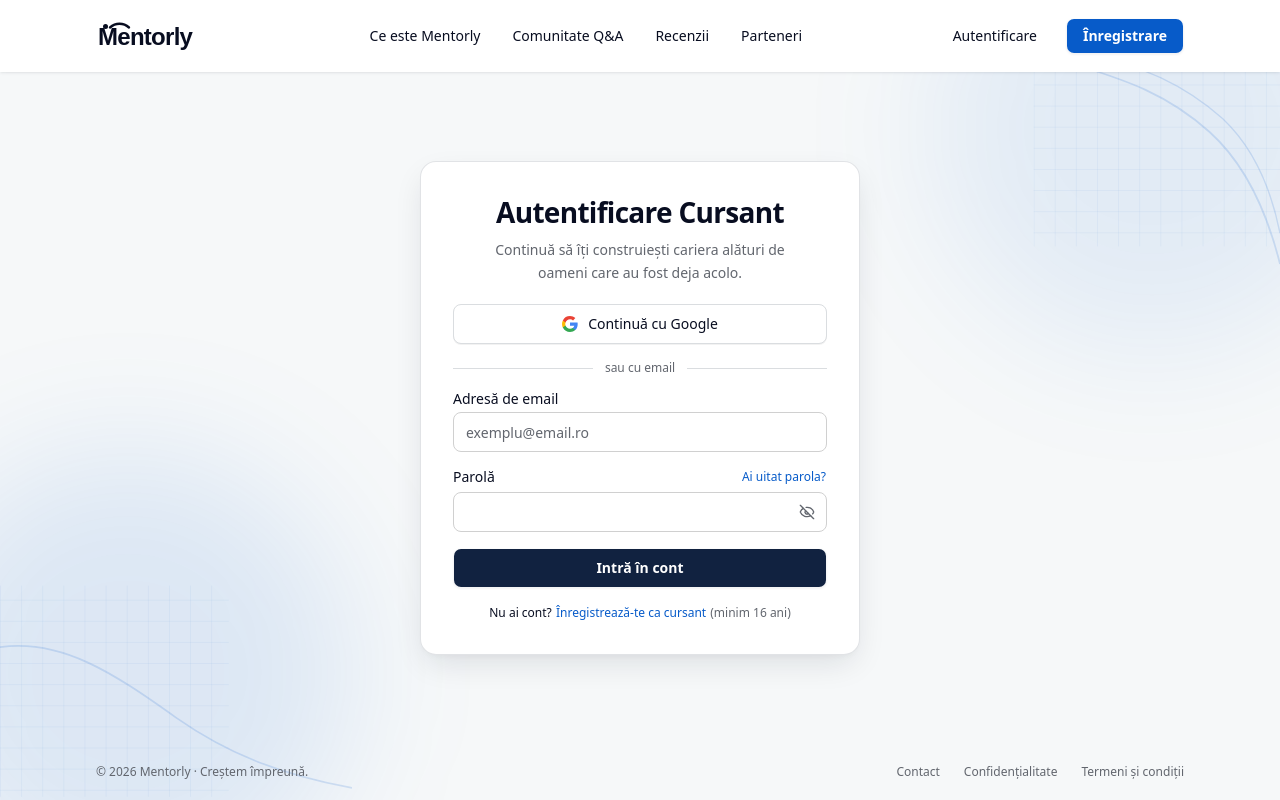
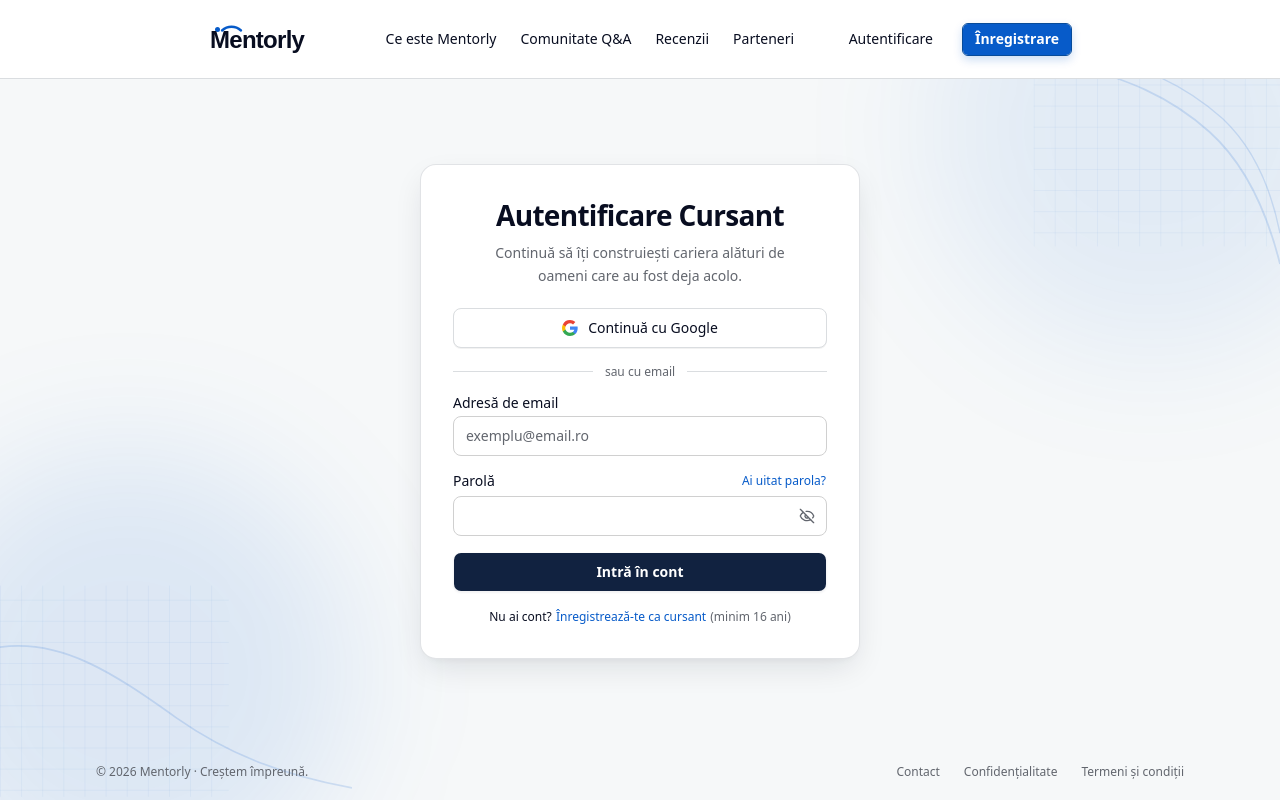
Before and after one commit to davidmihai3002/mentorly-platform, a React (Vite) app: page /autentificare in a window 1280 px wide. Built offline with nearby package versions, Linux system fonts and the light colour scheme.

Commit message:
feat: white guest header as in Figma

```diff
--- a/src/components/layout/GuestActions.tsx
+++ b/src/components/layout/GuestActions.tsx
@@ -11,7 +11,7 @@ export function GuestActions() {
         className={cn(
           buttonVariants({ variant: 'ghost' }),
           HEADER_GHOST_CLASS,
-          'hidden h-9 px-2 text-sm font-medium sm:inline-flex sm:px-3',
+          'hidden h-[33px] px-2 text-sm font-medium sm:inline-flex sm:px-3',
         )}
       >
         {SITE_TEXT.login}
@@ -20,7 +20,7 @@ export function GuestActions() {
         to={ROUTES.signup}
         className={cn(
           buttonVariants(),
-          'h-9 rounded-lg px-3 text-sm font-semibold sm:px-4 shadow-xs hover:bg-primary/90 focus-visible:ring-header-foreground/60',
+          'h-[33px] rounded-md border border-primary-border px-3 text-sm font-semibold shadow-primary hover:bg-primary/90',
         )}
       >
         {SITE_TEXT.register}
--- a/src/components/layout/MentorlyLogo.tsx
+++ b/src/components/layout/MentorlyLogo.tsx
@@ -5,7 +5,7 @@ export function MentorlyLogo() {
   return (
     <AppLink
       to={ROUTES.home}
-      className="inline-flex items-center rounded-md select-none focus-visible:ring-3 focus-visible:ring-header-foreground/60 focus-visible:outline-none"
+      className="inline-flex items-center rounded-md text-header-foreground select-none focus-visible:ring-3 focus-visible:ring-ring/50 focus-visible:outline-none"
       aria-label={SITE_TEXT.brand}
     >
       <svg
@@ -15,10 +15,10 @@ export function MentorlyLogo() {
         xmlns="http://www.w3.org/2000/svg"
         aria-hidden="true"
       >
-        <circle cx="9.5" cy="8.5" r="2.5" fill="currentColor" />
+        <circle cx="9.5" cy="8.5" r="2.5" className="fill-primary" />
         <path
           d="M14 9.5C19.5 4.5 27.5 4.5 33 9.5"
-          stroke="currentColor"
+          className="stroke-primary"
           strokeWidth="2.4"
           strokeLinecap="round"
         />
@@ -26,8 +26,8 @@ export function MentorlyLogo() {
           x="2"
           y="27"
           fill="currentColor"
-          fontFamily="'Plus Jakarta Sans Variable', sans-serif"
-          fontWeight="800"
+          fontFamily="'Roboto Variable', sans-serif"
+          fontWeight="700"
           fontSize="24"
           letterSpacing="-0.03em"
         >
--- a/src/components/layout/MobileNavMenu.tsx
+++ b/src/components/layout/MobileNavMenu.tsx
@@ -7,7 +7,7 @@ import { HEADER_GHOST_CLASS, NAV_LINKS, ROUTES, SITE_TEXT } from '@/constants'
 import { useEscapeKey, useOutsidePointerDown } from '@/hooks'
 
 const MOBILE_LINK_CLASS =
-  'block rounded-md px-3 py-2.5 text-sm font-medium text-header-foreground hover:bg-header-foreground/10 focus-visible:ring-3 focus-visible:ring-header-foreground/60 focus-visible:outline-none'
+  'block rounded-md px-3 py-2.5 text-sm font-medium text-header-foreground hover:bg-header-foreground/5 hover:text-primary focus-visible:ring-3 focus-visible:ring-ring/50 focus-visible:outline-none'
 
 export function MobileNavMenu() {
   const [isOpen, setIsOpen] = useState(false)
@@ -42,7 +42,7 @@ export function MobileNavMenu() {
         id={panelId}
         aria-label={SITE_TEXT.mobileNavLabel}
         className={cn(
-          'absolute inset-x-0 top-full transition-[opacity,translate,display] duration-(--motion-duration) ease-(--motion-ease) transition-discrete starting:-translate-y-2 starting:opacity-0 border-t border-header-foreground/15 bg-header px-4 py-3 shadow-md sm:px-8',
+          'absolute inset-x-0 top-full transition-[opacity,translate,display] duration-(--motion-duration) ease-(--motion-ease) transition-discrete starting:-translate-y-2 starting:opacity-0 border-t border-border bg-header px-4 py-3 shadow-md sm:px-8',
           !isOpen && 'hidden -translate-y-2 opacity-0',
         )}
       >
--- a/src/components/layout/PublicNavLinks.tsx
+++ b/src/components/layout/PublicNavLinks.tsx
@@ -2,12 +2,12 @@ import { NAV_LINKS, SITE_TEXT } from '@/constants'
 
 export function PublicNavLinks() {
   return (
-    <nav aria-label={SITE_TEXT.mainNavLabel} className="hidden items-center gap-6 lg:flex xl:gap-8">
+    <nav aria-label={SITE_TEXT.mainNavLabel} className="hidden items-center gap-6 lg:flex">
       {NAV_LINKS.map((link) => (
         <a
           key={link.href}
           href={link.href}
-          className="rounded-sm text-sm font-medium whitespace-nowrap text-header-foreground transition-colors hover:text-header-foreground/80 focus-visible:ring-3 focus-visible:ring-header-foreground/60 focus-visible:outline-none"
+          className="rounded-sm text-sm font-medium whitespace-nowrap text-header-foreground transition-colors hover:text-primary focus-visible:ring-3 focus-visible:ring-ring/50 focus-visible:outline-none"
         >
           {link.label}
         </a>
--- a/src/components/layout/SiteHeader.tsx
+++ b/src/components/layout/SiteHeader.tsx
@@ -1,4 +1,6 @@
+import { cn } from 'cn'
 import type { ReactNode } from 'react'
+import { LAYOUT_CONTAINER_CLASS } from '@/constants'
 import { MentorlyLogo } from './MentorlyLogo'
 
 type SiteHeaderProps = {
@@ -7,8 +9,13 @@ type SiteHeaderProps = {
 
 export function SiteHeader({ children }: SiteHeaderProps) {
   return (
-    <header className="relative z-20 bg-header [view-transition-name:site-header] text-header-foreground shadow-sm">
-      <div className="mx-auto flex h-18 max-w-6xl items-center justify-between gap-2 px-4 sm:gap-4 sm:px-8">
+    <header className="relative z-20 border-b border-border bg-header text-header-foreground [view-transition-name:site-header]">
+      <div
+        className={cn(
+          LAYOUT_CONTAINER_CLASS,
+          'flex h-[78px] items-center justify-between gap-2 sm:gap-4',
+        )}
+      >
         <MentorlyLogo />
         {children}
       </div>
--- a/src/constants/index.ts
+++ b/src/constants/index.ts
@@ -6,4 +6,4 @@ export {
   NOT_FOUND_TEXT,
   SITE_TEXT,
 } from './site.constants'
-export { HEADER_GHOST_CLASS } from './styles.constants'
+export { HEADER_GHOST_CLASS, LAYOUT_CONTAINER_CLASS } from './styles.constants'
--- a/src/constants/styles.constants.ts
+++ b/src/constants/styles.constants.ts
@@ -1,2 +1,4 @@
 export const HEADER_GHOST_CLASS =
-  'text-header-foreground hover:bg-header-foreground/10 hover:text-header-foreground focus-visible:ring-header-foreground/60 aria-expanded:bg-header-foreground/10 aria-expanded:text-header-foreground'
+  'text-header-foreground hover:bg-header-foreground/5 hover:text-primary focus-visible:ring-ring/50 aria-expanded:bg-header-foreground/5 aria-expanded:text-primary'
+
+export const LAYOUT_CONTAINER_CLASS = 'mx-auto w-full max-w-[1024px] px-4 sm:px-8 lg:px-20'
```
